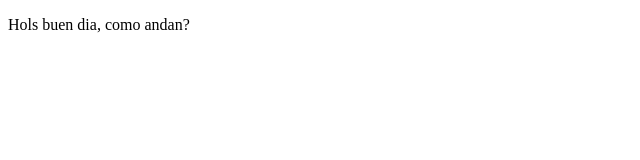
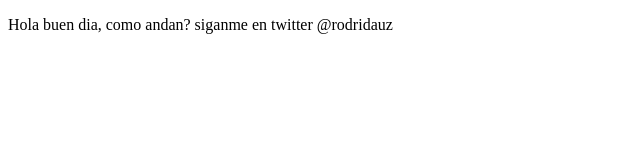
Before and after one commit to RodrigoDauz/proyecto, a plain HTML site: page index.html in a window 1280 px wide. Shown: the whole page, without its empty margins (0-640 px from the left). Drawn offline with Linux system fonts and the light colour scheme.

Commit message:
agregamos twitter

```diff
--- a/index.html
+++ b/index.html
@@ -8,7 +8,7 @@
 </head>
 <body>
     <p>
-        Hols buen dia, como andan?
+        Hola buen dia, como andan? siganme en twitter @rodridauz
     </p>
 
 </body>
```
